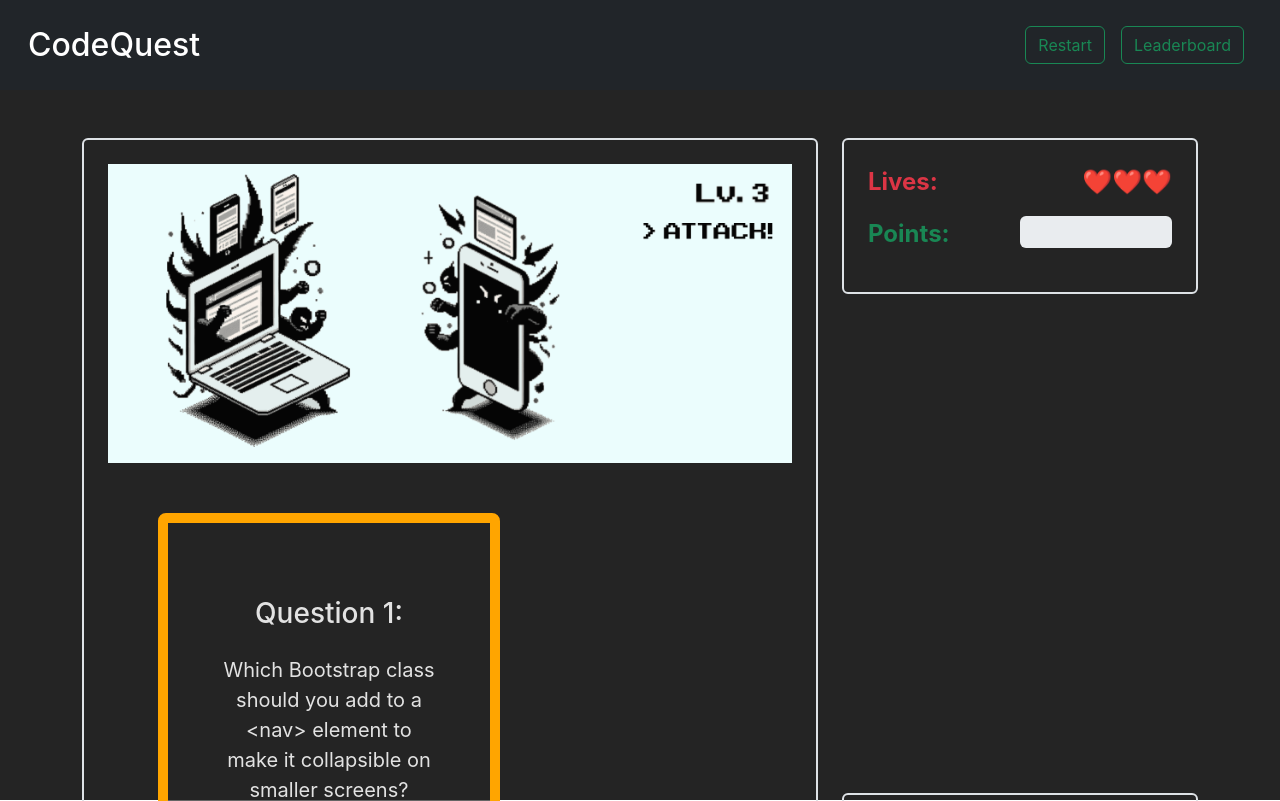
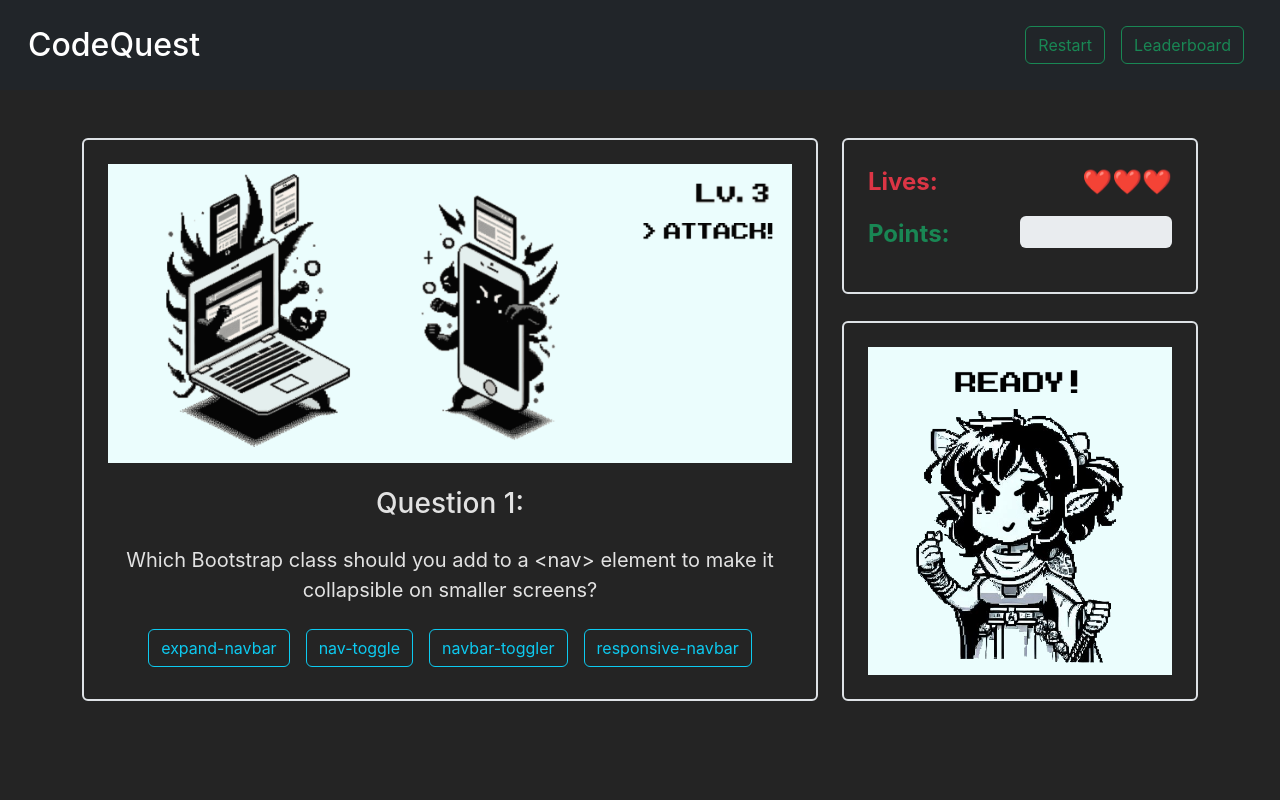
Before and after one commit to AoifeEdX/code-quest, a React (Vite) app: page /level3 in a window 1280 px wide. Shown: the top 801 px of the page. Built offline with nearby package versions, Linux system fonts and the light colour scheme.

Commit message:
edit css classes

```diff
--- a/src/components/Challenge/Challenge.css
+++ b/src/components/Challenge/Challenge.css
@@ -1,5 +1,5 @@
 .challenge1 {
-  height: calc(100vh - 90px - 73px);
+  height: calc(100vh - 140px - 75px);
   display: flex;
   flex-direction: row;
   background: url('/images/coding1.jpg');
@@ -9,7 +9,7 @@
   justify-content: center;
 }
 
-#challenge {
+#challengeLevel1 {
   margin: 20px;
   height: fit-content;
   padding: 15px;
@@ -23,7 +23,7 @@
 }
 
 @media (min-width: 600px) {
-  #challenge {
+  #challengeLevel1 {
     width: 50%;
     margin: 50px;
     padding: 50px;
--- a/src/components/Challenge/Challenge.jsx
+++ b/src/components/Challenge/Challenge.jsx
@@ -12,7 +12,7 @@
       {/*<div className="container">
     <img src="./images/coding1.jpg" className="img-fluid" alt="coding"/>
   </div>*/}
-    <div className='container challenge' id='challenge'>
+    <div className='container challenge' id='challengeLevel1'>
       <h3 className='question'>{question}</h3>
       <div className='options'>
       <form onSubmit={handleAnswerButton}>
```
